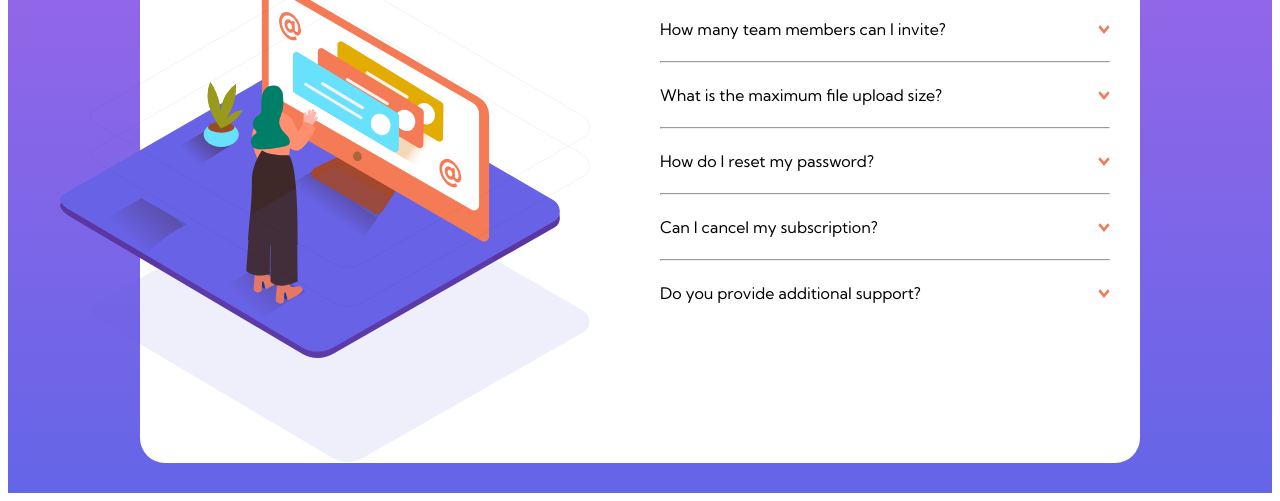
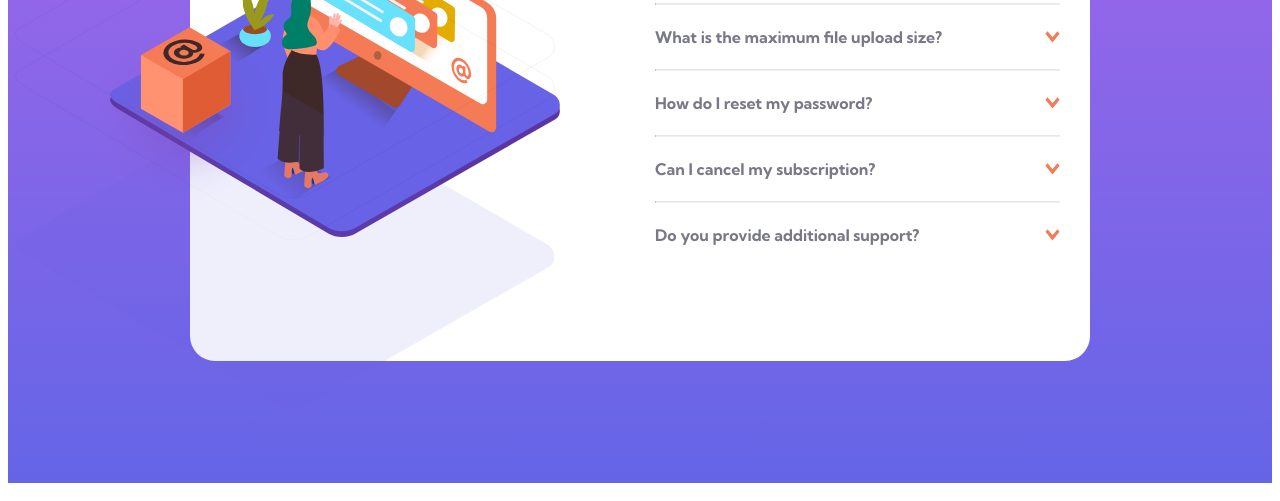
Before and after one commit to uxchar/faq-accordion-card, a plain HTML site: page index.html in a window 1280 px wide. Shown: the part 325-826 px from the top of the page. Drawn offline with Linux system fonts and the light colour scheme.

Commit message:
fixed alignments, added some styles on faq toggle, need to update readme

```diff
--- a/index.html
+++ b/index.html
@@ -42,17 +42,30 @@
             class="illustration-shadow-desktop"
             src="./images/bg-pattern-desktop.svg"
           />
+          <img
+            class="illustration-box-desktop"
+            src="./images/illustration-box-desktop.svg"
+          />
+          <img
+            class="illustration-pattern-desktop"
+            src="./images/bg-pattern-desktop.svg"
+          />
         </div>
 
         <div class="faq-container">
           <h1 class="title">FAQ</h1>
 
           <div class="question-container">
+            <input type="checkbox" id="text-color" />
             <p class="question">How many team members can I invite?</p>
-            <label for="faq-1">
-              <img class="select-arrow" src="images/icon-arrow-down.svg"
-            /></label>
-            <input type="checkbox" id="faq-1" />
+
+            <input type="checkbox" id="faq-arrow-toggle-1" />
+            <label class="arrow" for="faq-arrow-toggle-1">
+              <label for="text-color">
+                <img class="select-arrow" src="images/icon-arrow-down.svg" />
+              </label>
+            </label>
+
             <p class="answer">
               You can invite up to 2 additional users on the Free plan. There is
               no limit on team members for the Premium plan.
@@ -62,24 +75,35 @@
           <hr class="solid" />
 
           <div class="question-container">
+            <input type="checkbox" id="text-color-2" />
             <p class="question">What is the maximum file upload size?</p>
-            <label for="faq-2">
-              <img class="select-arrow" src="images/icon-arrow-down.svg"
-            /></label>
-            <input type="checkbox" id="faq-2" />
+
+            <input type="checkbox" id="faq-arrow-toggle-2" />
+            <label class="arrow" for="faq-arrow-toggle-2">
+              <label for="text-color-2">
+                <img class="select-arrow" src="images/icon-arrow-down.svg" />
+              </label>
+            </label>
+
             <p class="answer">
               No more than 2GB. All files in your account must fit your allotted
               storage space.
             </p>
           </div>
+
           <hr class="solid" />
 
           <div class="question-container">
+            <input type="checkbox" id="text-color-3" />
             <p class="question">How do I reset my password?</p>
-            <label for="faq-3">
+
+            <input type="checkbox" id="faq-arrow-toggle-3" />
+            <label class="arrow" for="faq-arrow-toggle-3">
+              <label for="text-color-3">
                 <img class="select-arrow" src="images/icon-arrow-down.svg"
               /></label>
-            <input type="checkbox" id="faq-3" />
+            </label>
+
             <p class="answer">
               Click “Forgot password” from the login page or “Change password”
               from your profile page. A reset link will be emailed to you.
@@ -88,11 +112,16 @@
           <hr class="solid" />
 
           <div class="question-container">
+            <input type="checkbox" id="text-color-4" />
             <p class="question">Can I cancel my subscription?</p>
-            <label for="faq-4">
+
+            <input type="checkbox" id="faq-arrow-toggle-4" />
+            <label class="arrow" for="faq-arrow-toggle-4">
+              <label for="text-color-4">
                 <img class="select-arrow" src="images/icon-arrow-down.svg"
               /></label>
-            <input type="checkbox" id="faq-4" />
+            </label>
+
             <p class="answer">
               Yes! Send us a message and we’ll process your request no questions
               asked.
@@ -101,11 +130,16 @@
           <hr class="solid" />
 
           <div class="question-container">
+            <input type="checkbox" id="text-color-5" />
             <p class="question">Do you provide additional support?</p>
-            <label for="faq-5">
+
+            <input type="checkbox" id="faq-arrow-toggle-5" />
+            <label class="arrow" for="faq-arrow-toggle-5">
+              <label for="text-color-5">
                 <img class="select-arrow" src="images/icon-arrow-down.svg"
               /></label>
-            <input type="checkbox" id="faq-5" />
+            </label>
+
             <p class="answer">
               Chat and email support is available 24/7. Phone lines are open
               during normal business hours.
--- a/styles/style.css
+++ b/styles/style.css
@@ -12,14 +12,14 @@
   --clr-dividers-light-grayish-blue: hsl(240, 5%, 91%);
 }
 
-/* html {
+html {
   box-sizing: border-box;
 }
 *,
 *:before,
 *:after {
   box-sizing: inherit;
-} */
+}
 
 body {
   font-family: "Kumbh Sans", sans-serif;
@@ -66,15 +66,23 @@ main {
   display: none;
 }
 
+.illustration-pattern-desktop {
+  display: none;
+}
+
+.illustration-box-desktop {
+  display: none;
+}
+
+.faq-container {
+  margin: auto 20px 100px 20px;
+}
+
 .title {
   font-size: 2rem;
   font-weight: 700;
   text-align: center;
   margin: 130px auto 20px auto;
-}
-
-.faq-container {
-  margin: auto 20px 100px 20px;
 }
 
 .question-container {
@@ -87,6 +95,8 @@ main {
   display: flex;
   text-align: left;
   font-size: 1rem;
+  font-weight: 700;
+  color: var(--clr-txt-dark-grayish-blue);
 }
 
 .answer {
@@ -94,18 +104,21 @@ main {
 }
 
 .select-arrow {
-  width: 12px;
-  height: 10px;
-}
-
-label {
-  margin-left: auto;
-  margin-top: 20px;
+  width: 15px;
+  height: 13px;
 }
 
 .select-arrow:hover {
   cursor: pointer;
 }
+
+.arrow {
+  margin-left: auto;
+  margin-top: 20px;
+}
+
+/* This website helped me solve toggling without the use of js
+https://css-tricks.com/the-checkbox-hack/ */
 
 input[type="checkbox"] {
   position: absolute;
@@ -113,27 +126,40 @@ input[type="checkbox"] {
   left: -9999px;
 }
 
-input[type="checkbox"]:checked ~ p {
+input[type="checkbox"]:checked ~ .answer {
   display: flex;
   text-align: left;
   font-size: 1rem;
-  margin: 10px auto;
+  font-weight: 400;
+  color: var(--clr-txt-very-dark-grayish-blue);
+  margin: -10px auto 10px auto;
   max-height: auto;
   transition: 0.4s ease;
 }
 
+input[type="checkbox"]:checked ~ .question {
+  color: #000;
+}
+
+input[type="checkbox"]:checked ~ .arrow {
+  transform: rotate(180deg);
+  margin-bottom: 30px;
+}
+
 hr.solid {
-  border-top: 3px solid -var(--clr-dividers-light-grayish-blue);
+  border-top: 1px solid var(--clr-dividers-light-grayish-blue);
 }
 
 @media screen and (min-width: 1000px) {
   .faq-card {
     display: flex;
     flex-direction: row;
-    width: 1000px;
-    height: 600px;
+    width: 900px;
+    height: auto;
+    min-height: 500px;
     position: relative;
-    margin: 180px auto 30px auto;
+    flex-wrap: wrap;
+    margin: auto 0;
   }
 
   .faq-container {
@@ -156,7 +182,7 @@ hr.solid {
   .desktop-illustration {
     display: flex;
     position: absolute;
-    top: -85px;
+    top: -110px;
     left: -80px;
     width: 50%;
     margin-top: 200px;
@@ -164,10 +190,26 @@ hr.solid {
 
   .illustration-shadow-desktop {
     display: block;
-    width: 50%;
-    top: 110px;
-    left: -50px;
+    width: 60%;
+    top: 75px;
+    left: -175px;
     position: absolute;
+    overflow: hidden;
+  }
+
+  .illustration-box-desktop {
+    display: block;
+    position: absolute;
+    top: 220px;
+    left: -100px;
+  }
+
+  .illustration-pattern-desktop {
+    width: 60%;
+    top: -180px;
+    left: -550px;
+    position: absolute;
+    overflow: hidden;
   }
 
   .mobile-illustration {
```
Lines whose indentation alone changed are shown as unchanged.
